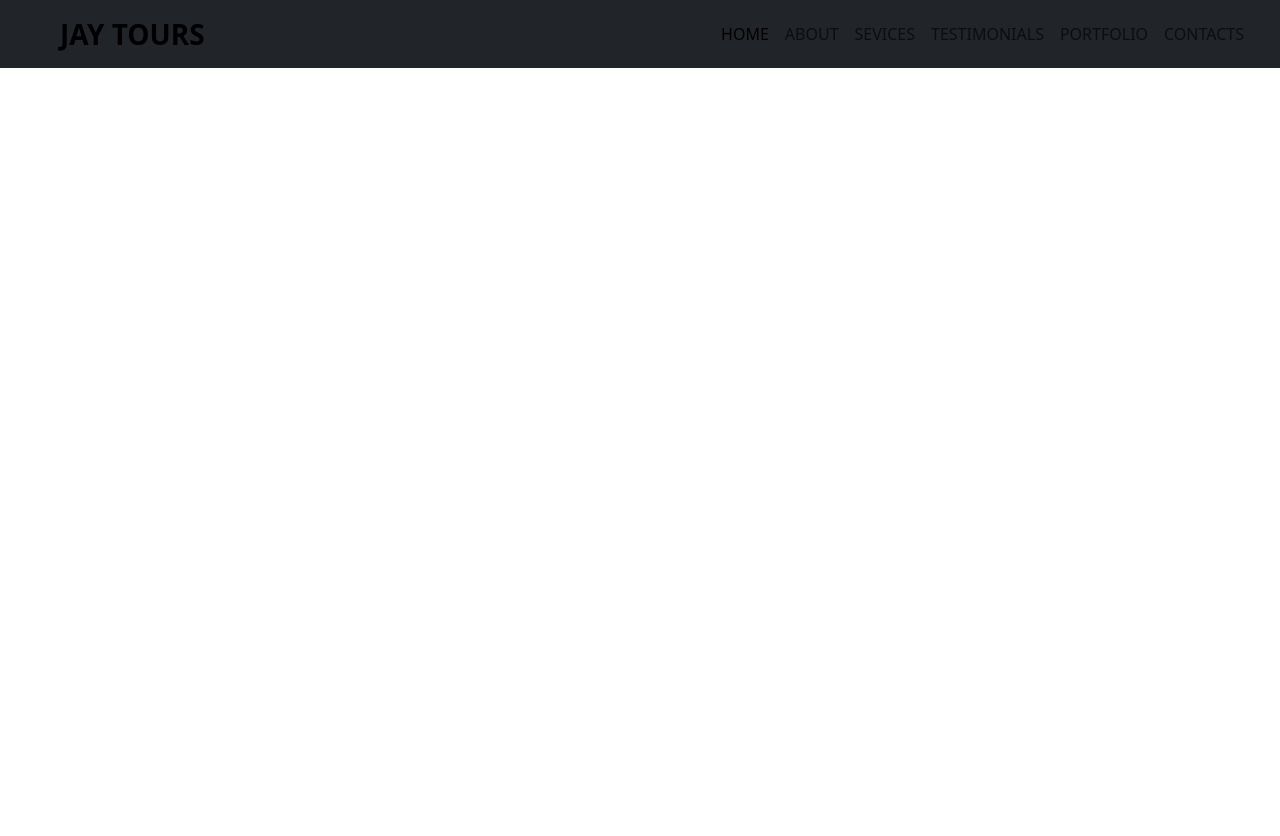
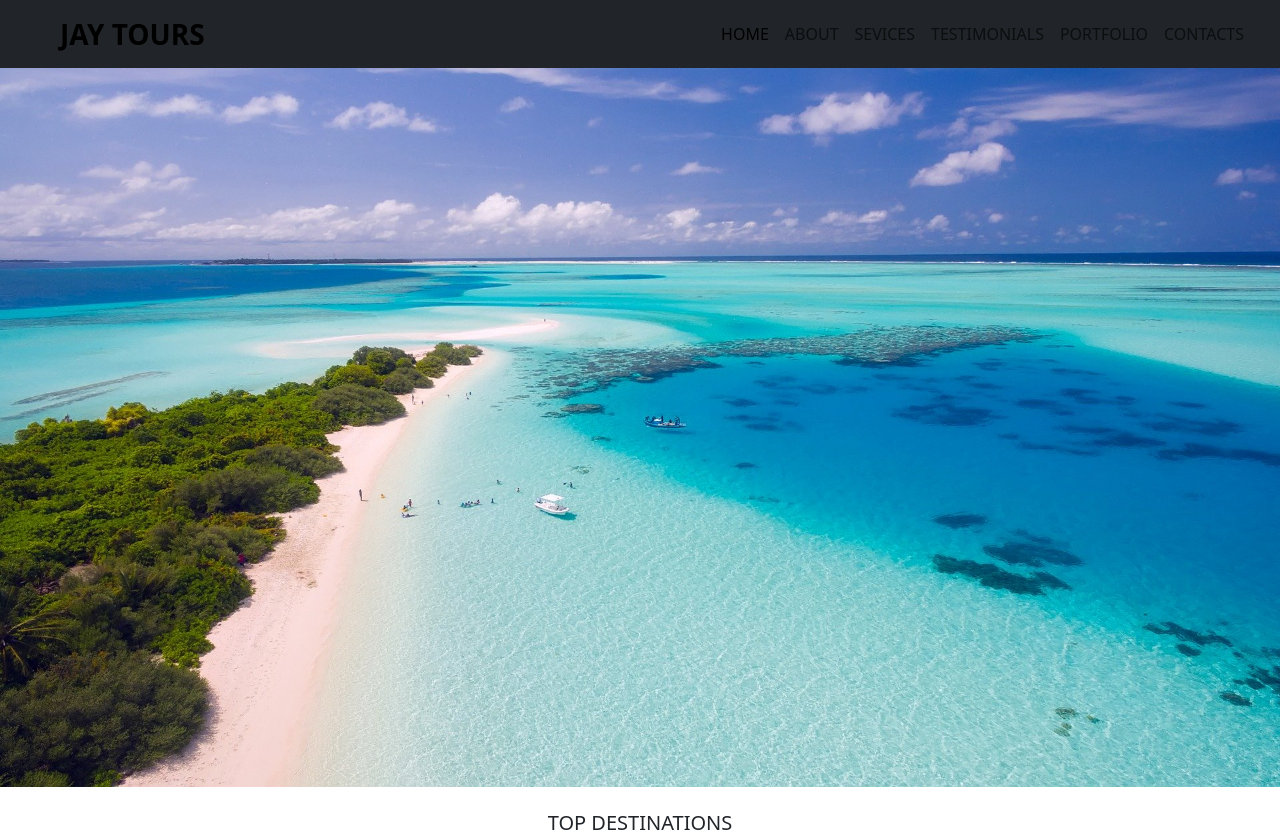
Before and after one commit to Kavindi61/Jay_Travel, a plain HTML site: page index.html in a window 1280 px wide. Before the commit the page ends 800 px from the top, so only its background shows below. Drawn offline with nearby package versions, Linux system fonts and the light colour scheme.

Commit message:
hero section updated and add css variables

```diff
--- a/index.html
+++ b/index.html
@@ -43,6 +43,13 @@
               </div>
             </div>
           </nav>
+          <!-- Hero section -->
+           <section>
+            <div class="row">
+                <div class="col-md-12">
+                  <img src="main.jpg" id="img-1" class="img-fluid main_image" alt="...">
+                  <h3 class="fs-5 text-center mt-4 mb-lg-0"><span class="title">TOP DESTINATIONS</span></h3>
+           </section>
     </header>
 
     <script src="https://cdn.jsdelivr.net/npm/bootstrap@5.3.7/dist/js/bootstrap.bundle.min.js" integrity="sha384-ndDqU0Gzau9qJ1lfW4pNLlhNTkCfHzAVBReH9diLvGRem5+R9g2FzA8ZGN954O5Q" crossorigin="anonymous"></script>
```
Also changed, not shown: main.jpg (added).
